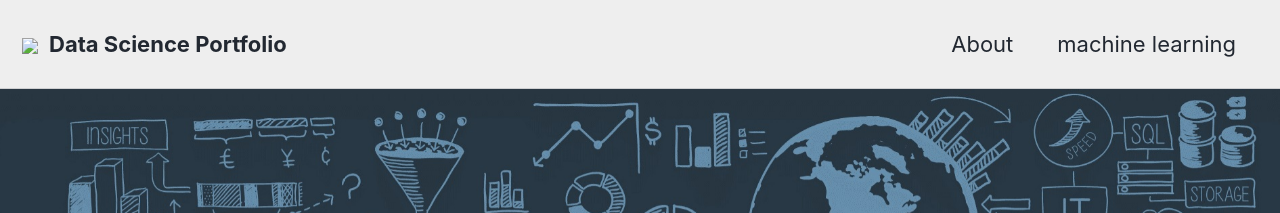
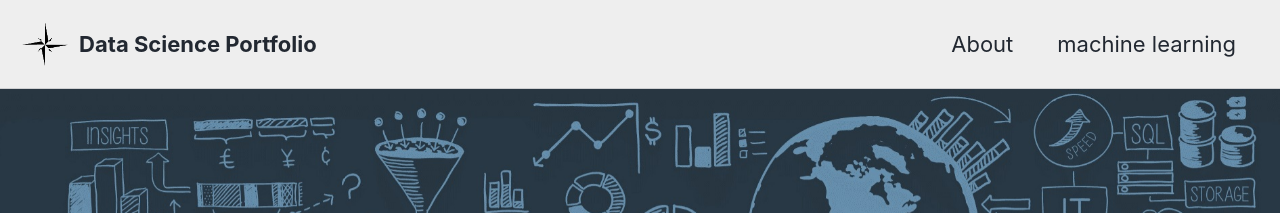
Before and after one commit to JoseOrtigosaFerris/JoseOrtigosaFerris.github.io, a Jekyll site: the page built from index.md, in a window 1280 px wide. Shown: the top 213 px of the page. Built offline with Jekyll 4.4.1, drawn with Linux system fonts in a browser that asks for light colours; cached includes are drawn as plain includes; nearby versions of some CDN libraries.

Commit message:
Update _config.yml

```diff
--- a/_config.yml
+++ b/_config.yml
@@ -24,7 +24,7 @@ url                      : # the base hostname & protocol for your site e.g. "ht
 baseurl                  : # the subpath of your site, e.g. "/blog"
 repository               : # GitHub username/repo-name e.g. "mmistakes/minimal-mistakes"
 teaser                   : # path of fallback teaser image, e.g. "/assets/images/500x300.png"
-logo                     : "/assets/images/logo3.png"
+logo                     : "/images/logo3.png"
 masthead_title           : # overrides the website title displayed in the masthead, use " " for no title
 # breadcrumbs            : false # true, false (default)
 words_per_minute         : 200
```
